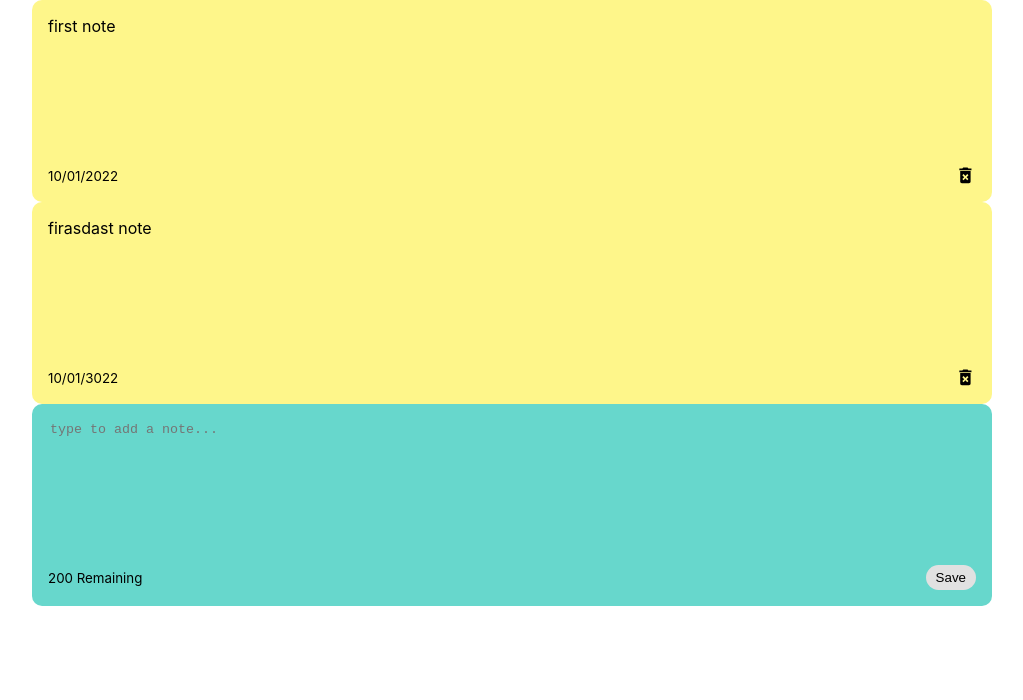
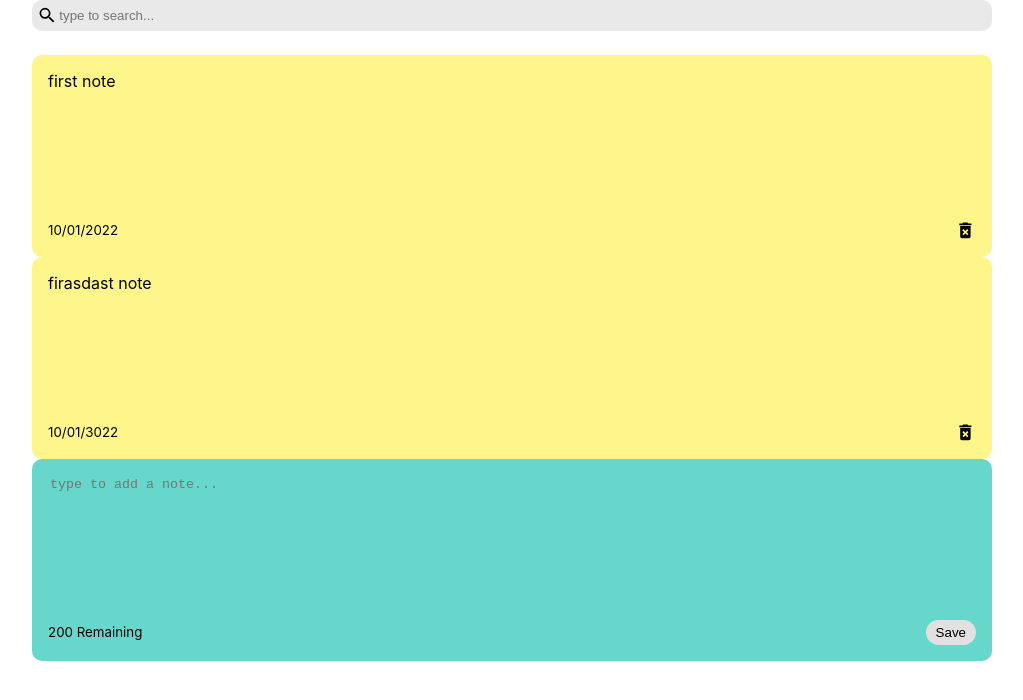
Before and after one commit to felipendelicia/notes-app-react, a React (Create React App) app: page / in a window 1280 px wide. Shown: the top 700 px of the page, without its empty margins (128-1151 px from the left). Built offline with nearby package versions, Linux system fonts and the light colour scheme.

Commit message:
adding search bar (no function)

```diff
--- a/src/App.js
+++ b/src/App.js
@@ -1,7 +1,7 @@
 import NoteList from "./components/NoteList"
 import { useState } from "react"
 import {nanoid} from "nanoid"
-import date from "date"
+import Search from "./components/Search"
 
 const App = () => {
   const [notes, setNotes] = useState([{
@@ -13,6 +13,8 @@ const App = () => {
     text: "firasdast note",
     date:"10/01/3022"
   }])
+
+  const [searchText, setSearchText] = useState("")
 
   const addNote = (text) => {
     const date = new Date()
@@ -33,7 +35,11 @@ const App = () => {
 
   return(
   <div className="container">
-    <NoteList notes={notes} handleAddNote={addNote} handleDeleteNote={deleteNote}/>
+    <Search handleSearchNote={setSearchText}/>
+    <NoteList
+    notes={notes}
+    handleAddNote={addNote}
+    handleDeleteNote={deleteNote}/>
   </div>
   )
 }
--- /dev/null
+++ b/src/components/Search.js
@@ -0,0 +1,13 @@
+import React from "react";
+import { MdSearch } from "react-icons/md";
+
+const Search = ({handleSearchNote}) => {
+    return <div className="search">
+        <MdSearch className="search-icons" size="1.3em"/>
+        <input onChange={(event)=>handleSearchNote(event.target.value)}
+        type="text"
+        placeholder="type to search..." />
+    </div>
+}
+
+export default Search
```
